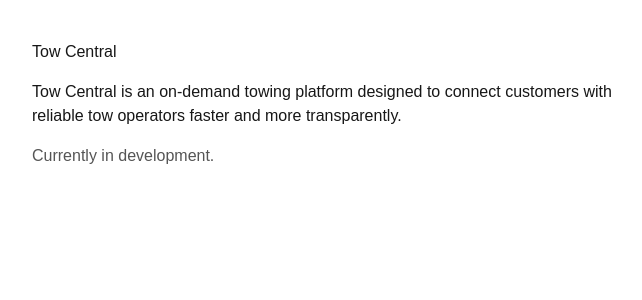
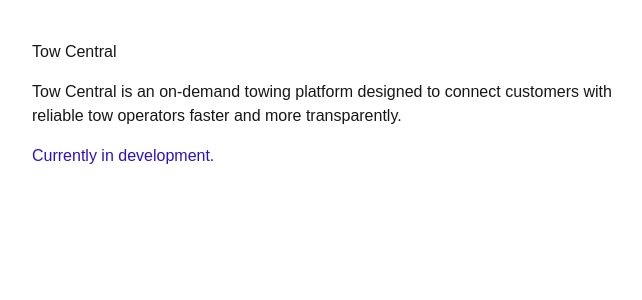
Before and after one commit to towcapitalist-debug/towing-app, a Next.js app: page / in a window 1280 px wide. Shown: the top 300 px of the page, without its empty margins (8-650 px from the left). Built offline with nearby package versions, Linux system fonts and the light colour scheme.

Commit message:
Updated landing page

```diff
--- a/app/page.tsx
+++ b/app/page.tsx
@@ -6,7 +6,7 @@ export default function Home() {
         Tow Central is an on-demand towing platform designed to connect customers
         with reliable tow operators faster and more transparently.
       </p>
-      <p style={{ marginTop: "1rem", color: "#555" }}>
+      <p style={{ marginTop: "1rem", color: "rgba(48, 16, 190, 1)" }}>
         Currently in development.
       </p>
     </main>
```
